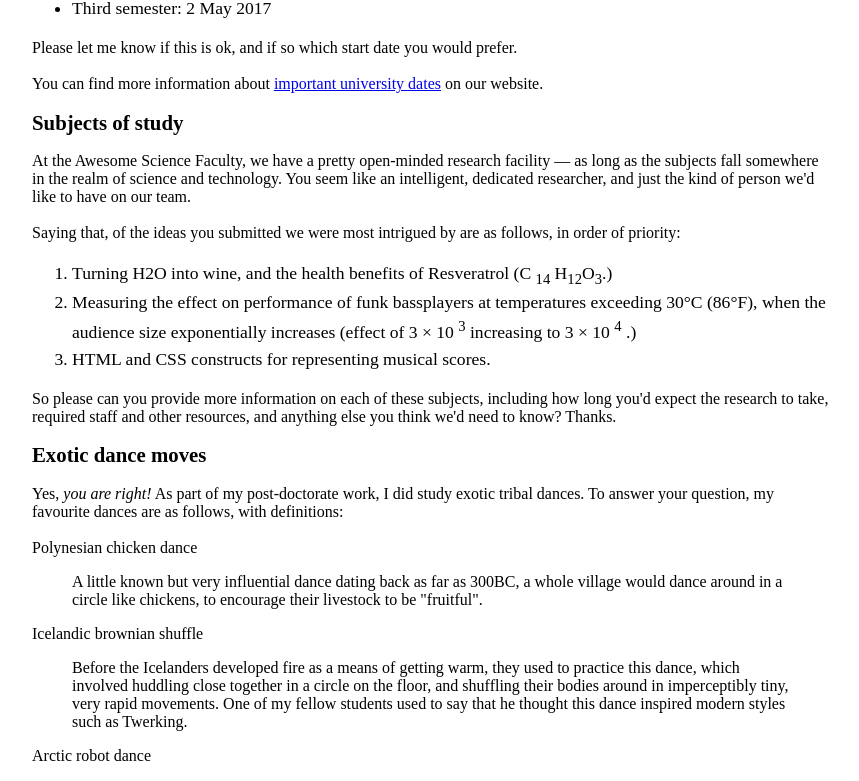
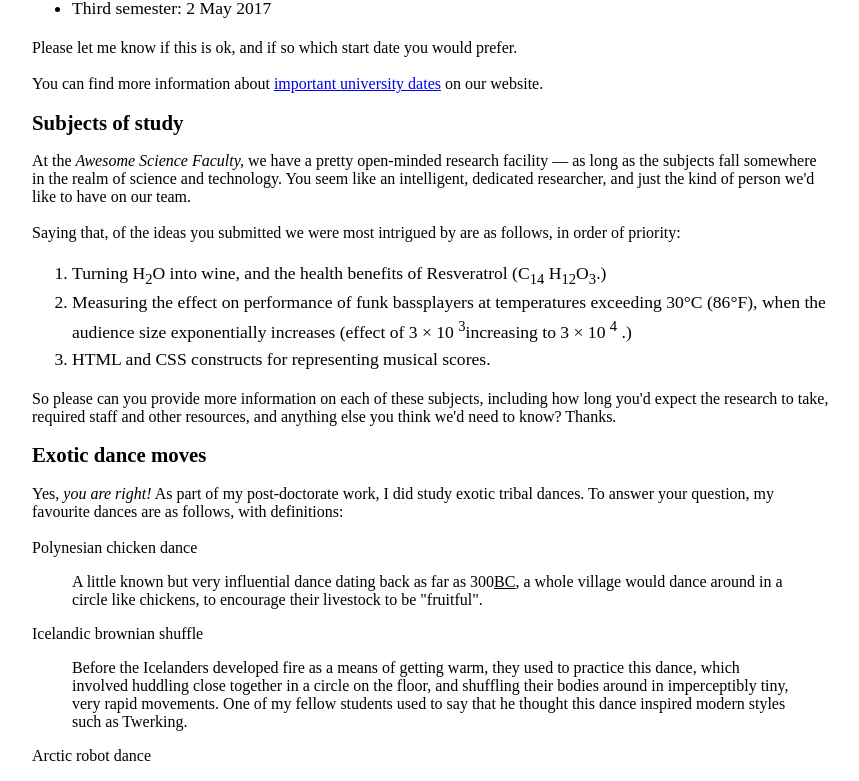
Before and after one commit to chowdhury-jamil-jc-787/LEDP_Assignment-, a plain HTML site: page index.html in a window 1280 px wide. Shown: the part 671-1452 px from the top of the page, without its empty margins (208-1067 px from the left). Drawn offline with Linux system fonts and the light colour scheme.

Commit message:
fourth commit

```diff
--- a/index.html
+++ b/index.html
@@ -50,13 +50,13 @@
 
       <p>
             <h2>Subjects of study</h2>
-            At the Awesome Science Faculty, we have a pretty open-minded research facility — as long as the subjects fall somewhere in the realm of science and technology. You seem like an intelligent, dedicated researcher, and just the kind of person we'd like to have on our team. <br> <br>
+            At the <i>Awesome Science Faculty,</i> we have a pretty open-minded research facility — as long as the subjects fall somewhere in the realm of science and technology. You seem like an intelligent, dedicated researcher, and just the kind of person we'd like to have on our team. <br> <br>
 
             Saying that, of the ideas you submitted we were most intrigued by are as follows, in order of priority:
 
             <ol>
-                  <li>Turning H2O into wine, and the health benefits of Resveratrol (C <sub>14</sub> H<sub>12</sub>O<sub>3</sub>.)</li>
-                  <li>Measuring the effect on performance of funk bassplayers at temperatures exceeding 30°C (86°F), when the audience size exponentially increases (effect of 3 × 10 <sup>3</sup> increasing to 3 × 10 <sup>4</sup> .)</li>
+                  <li>Turning H<sub>2</sub>O into wine, and the health benefits of Resveratrol (C<sub>14</sub> H<sub>12</sub>O<sub>3</sub>.)</li>
+                  <li>Measuring the effect on performance of funk bassplayers at temperatures exceeding 30°C (86°F), when the audience size exponentially increases (effect of 3 × 10 <sup>3</sup>increasing to 3 × 10 <sup>4</sup> .)</li>
                   <li>HTML and CSS constructs for representing musical scores.</li>
             </ol>
 
@@ -67,7 +67,7 @@
             <h2>Exotic dance moves</h2>
             Yes,<i> you are right!</i> As part of my post-doctorate work, I did study exotic tribal dances. To answer your question, my favourite dances are as follows, with definitions: <br> <br>
             Polynesian chicken dance
-<blockquote>A little known but very influential dance dating back as far as 300BC, a whole village would dance around in a circle like chickens, to encourage their livestock to be "fruitful".</blockquote>
+<blockquote>A little known but very influential dance dating back as far as 300<u>BC</u>, a whole village would dance around in a circle like chickens, to encourage their livestock to be "fruitful".</blockquote>
 Icelandic brownian shuffle <br>
 <blockquote>Before the Icelanders developed fire as a means of getting warm, they used to practice this dance, which involved huddling close together in a circle on the floor, and shuffling their bodies around in imperceptibly tiny, very rapid movements. One of my fellow students used to say that he thought this dance inspired modern styles such as Twerking.</blockquote>
 Arctic robot dance <br>
@@ -78,6 +78,6 @@ For more of my research, see my <a href="#"> exotic dance research page.</a> <br
 Yours sincerely, <br>
 Dr Eleanor Gaye <br> <br>
 University of Awesome motto: "Be awesome to each other." <i> -- The memoirs of Bill S Preston,</i> <u>Esq </u><br> <br>
-<a href="tel:5551234567">Call me</a>
+<a href="tel:5551234567">Call me</a><br><br><br>
 </body>
 </html>
```
